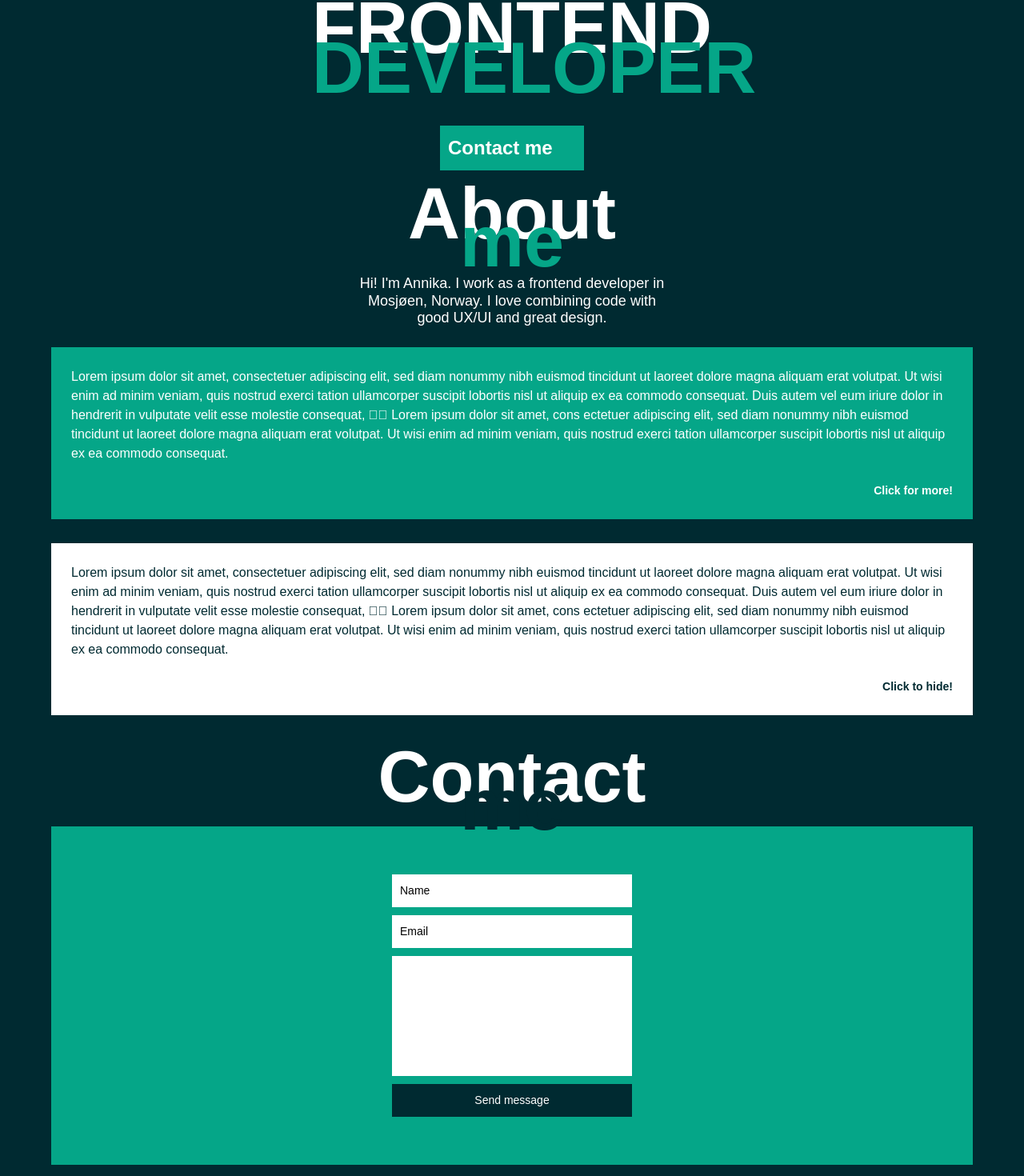
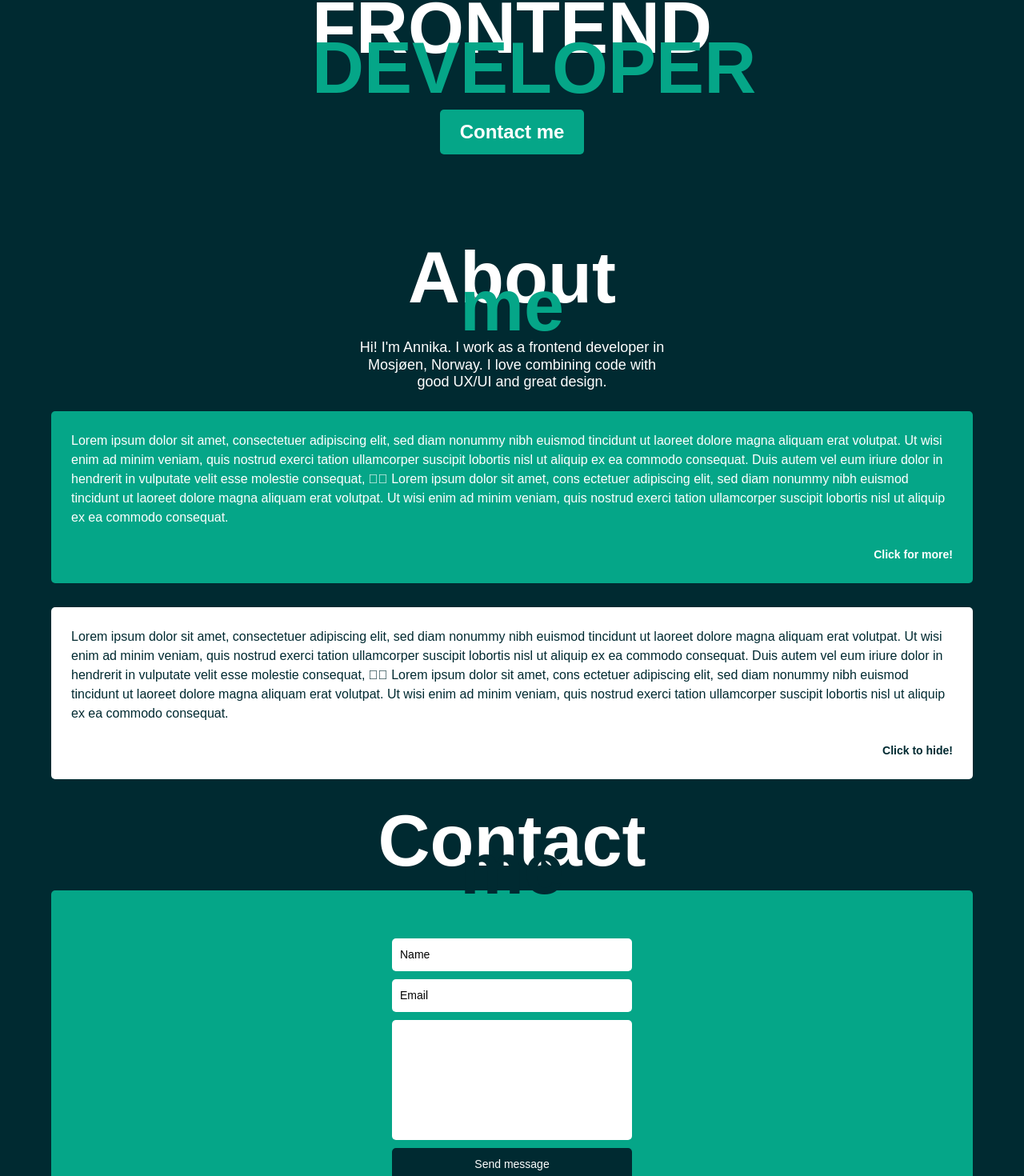
Before and after one commit to Annikaenjoy/Annika-Eng-y-Startup-Bootcamp-CA, a React (Create React App) app in the folder portfolio-app/: page / in a window 1280 px wide. Shown: the part 1205-2675 px from the top of the page at 80% size. Built offline with nearby package versions, Linux system fonts and the light colour scheme.

Commit message:
CTA styling

```diff
--- a/portfolio-app/src/sass/partials/_about.scss
+++ b/portfolio-app/src/sass/partials/_about.scss
@@ -11,6 +11,7 @@
   padding: 25px;
   margin: auto;
   margin-bottom: 30px;
+  border-radius: 5px;
 }
 
 .box2 {
@@ -20,6 +21,7 @@
   padding: 25px;
   margin: auto;
   margin-bottom: 23px;
+  border-radius: 5px;
 }
 .box1_link {
   color: $color-white;
--- a/portfolio-app/src/sass/partials/_contact.scss
+++ b/portfolio-app/src/sass/partials/_contact.scss
@@ -7,6 +7,7 @@
   width: 90%;
   background-color: $color-secondary;
   padding: 50px;
+  border-radius: 5px;
 }
 .form_input {
   display: flex;
@@ -18,6 +19,7 @@
   font-family: $font-primary;
   font-size: 14px;
   padding: 10px;
+  border-radius: 5px;
 }
 #message {
   min-height: 150px;
@@ -31,4 +33,5 @@
   text-align: center;
   color: $color-white;
   background: $color-primary;
+  border-radius: 5px;
 }
--- a/portfolio-app/src/sass/partials/_header.scss
+++ b/portfolio-app/src/sass/partials/_header.scss
@@ -33,9 +33,11 @@
   font-family: $font-primary;
   font-size: 24px;
   font-weight: 600;
-  margin-top: 20px;
   display: flex;
+  justify-content: center;
   align-self: center;
+  border-radius: 5px;
+  margin-bottom: 100px;
 }
 @media (min-width: 600px) {
   .top_heading1,
```
